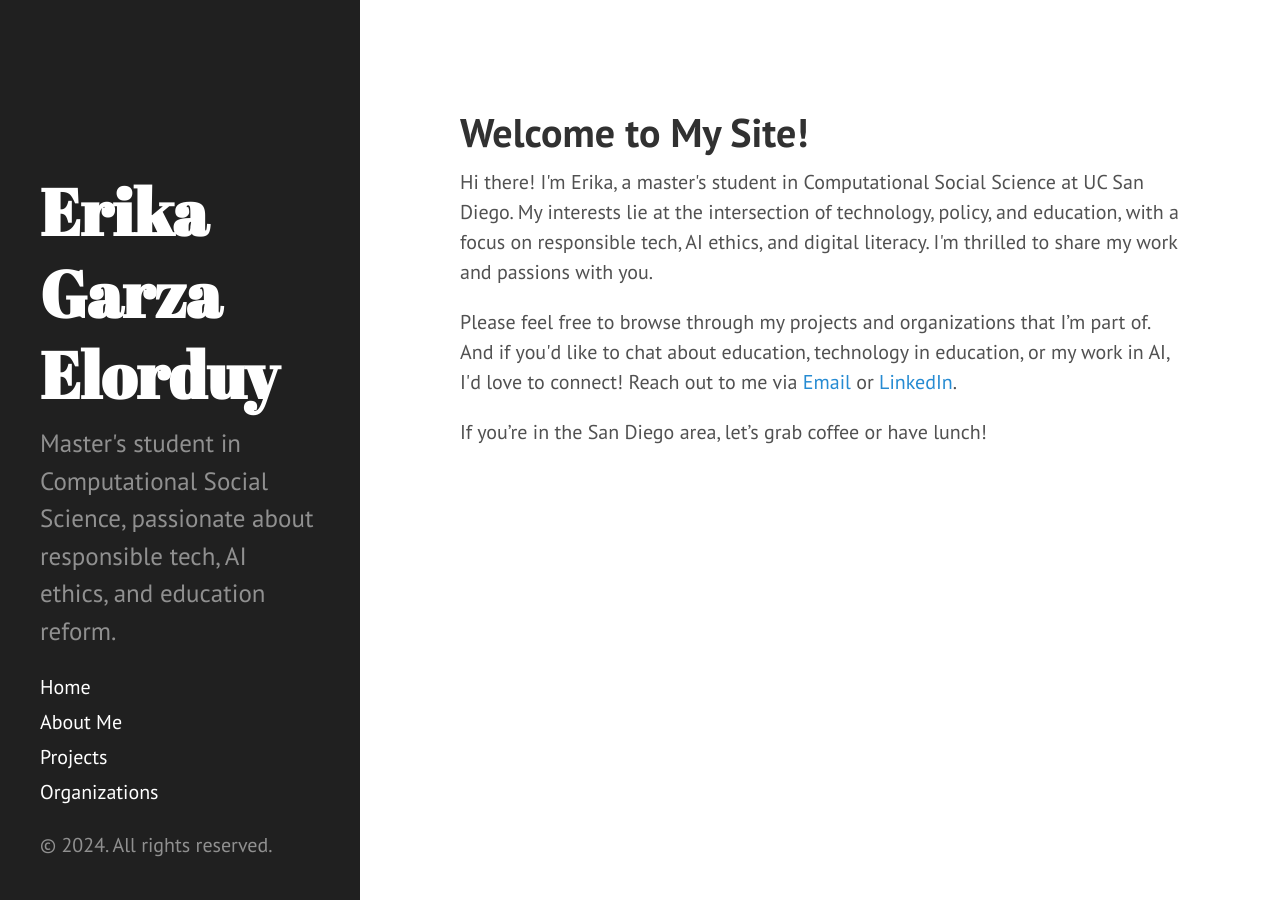
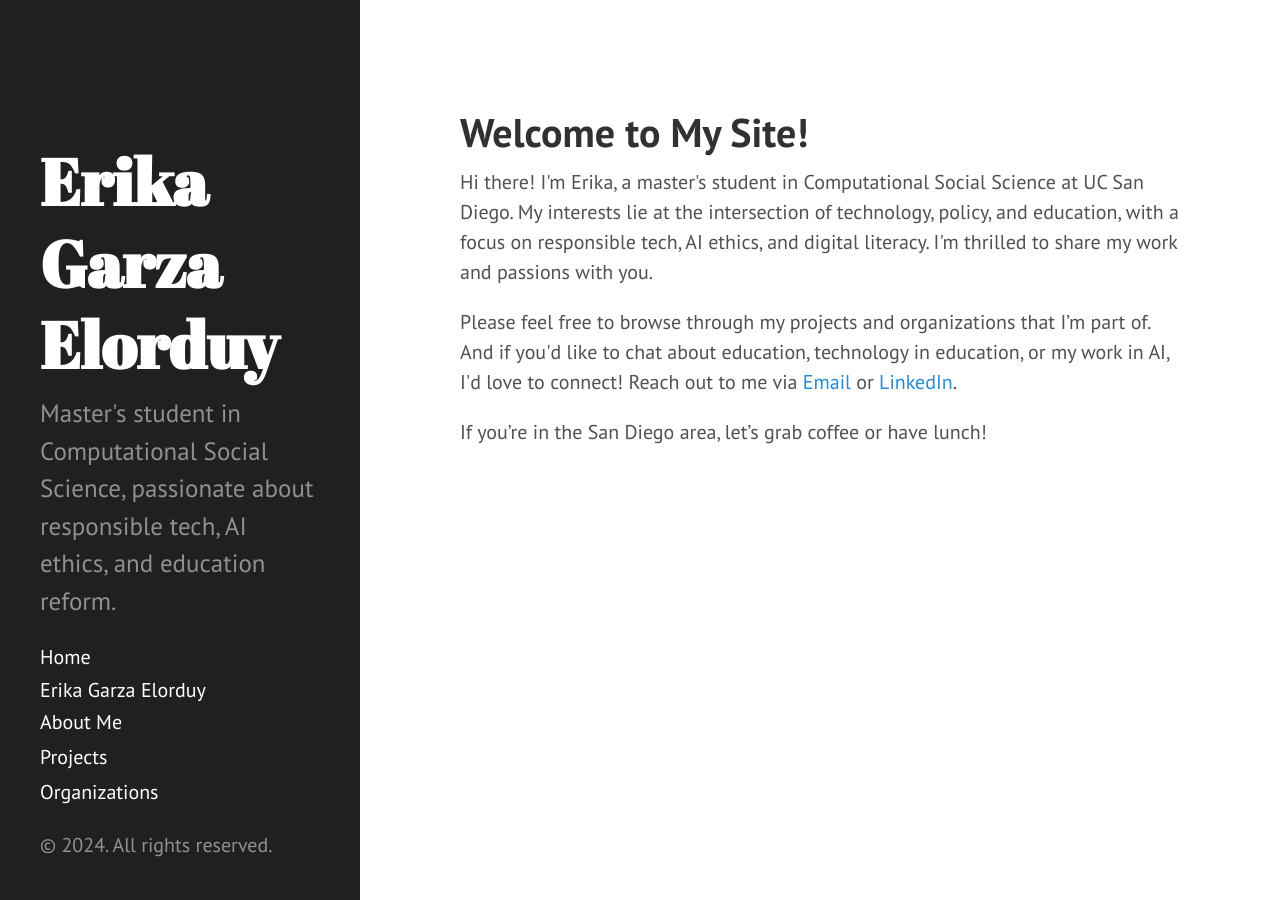
Before and after one commit to e-garzaelorduy/e-garzaelorduy.github.io, a Jekyll site: the page built from index.html, in a window 1280 px wide. Built offline with Jekyll 4.4.1, drawn with Linux system fonts in a browser that asks for light colours; Markdown is read by kramdown in place of the engine named in the settings; the list of posts is cut into pages by our own code.

Commit message:
Update sidebar.html

```diff
--- a/_includes/sidebar.html
+++ b/_includes/sidebar.html
@@ -13,7 +13,8 @@
 
     <!-- Custom Sidebar Navigation -->
     <nav class="sidebar-nav">
-      <a class="sidebar-nav-item{% if page.url == '' %} active{% endif %}" href="{{ site.baseurl }}">Home</a>
+      <a class="sidebar-nav-item{% if page.url == site.baseurl or page.url == site.baseurl | append: "/" %} active{% endif %}" href="{{ site.baseurl }}/">Home</a>
+      <a class="sidebar-name" href="{{ site.baseurl }}/">Erika Garza Elorduy</a>
       <a class="sidebar-nav-item{% if page.url == '/about' %} active{% endif %}" href="{{ site.baseurl }}/about">About Me</a>
       <a class="sidebar-nav-item{% if page.url == '/projects' %} active{% endif %}" href="{{ site.baseurl }}/projects">Projects</a>
       <a class="sidebar-nav-item{% if page.url == '/organizations' %} active{% endif %}" href="{{ site.baseurl }}/organizations">Organizations</a>
```
